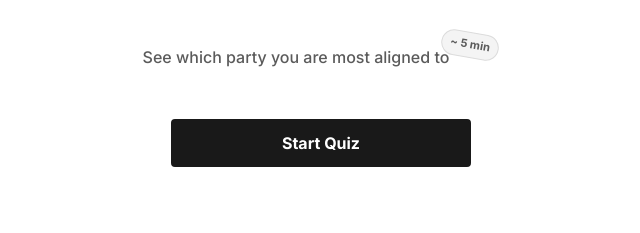
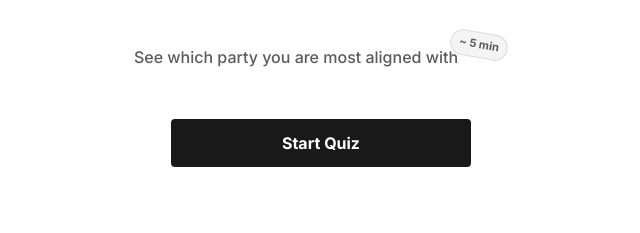
Before and after one commit to Gazettetest123/quiz, a plain HTML site: page index.html in a window 1280 px wide. Shown: the part 228-461 px from the top of the page, 319-959 px from the left. Drawn offline with Linux system fonts and the light colour scheme.

Commit message:
Update index.html

```diff
--- a/index.html
+++ b/index.html
@@ -816,7 +816,7 @@
                 </div>
 
                 <p class="tagline">
-                    See which party you are most aligned to
+                    See which party you are most aligned with
                     <span class="time-badge">~ 5 min</span>
                 </p>
 
```
